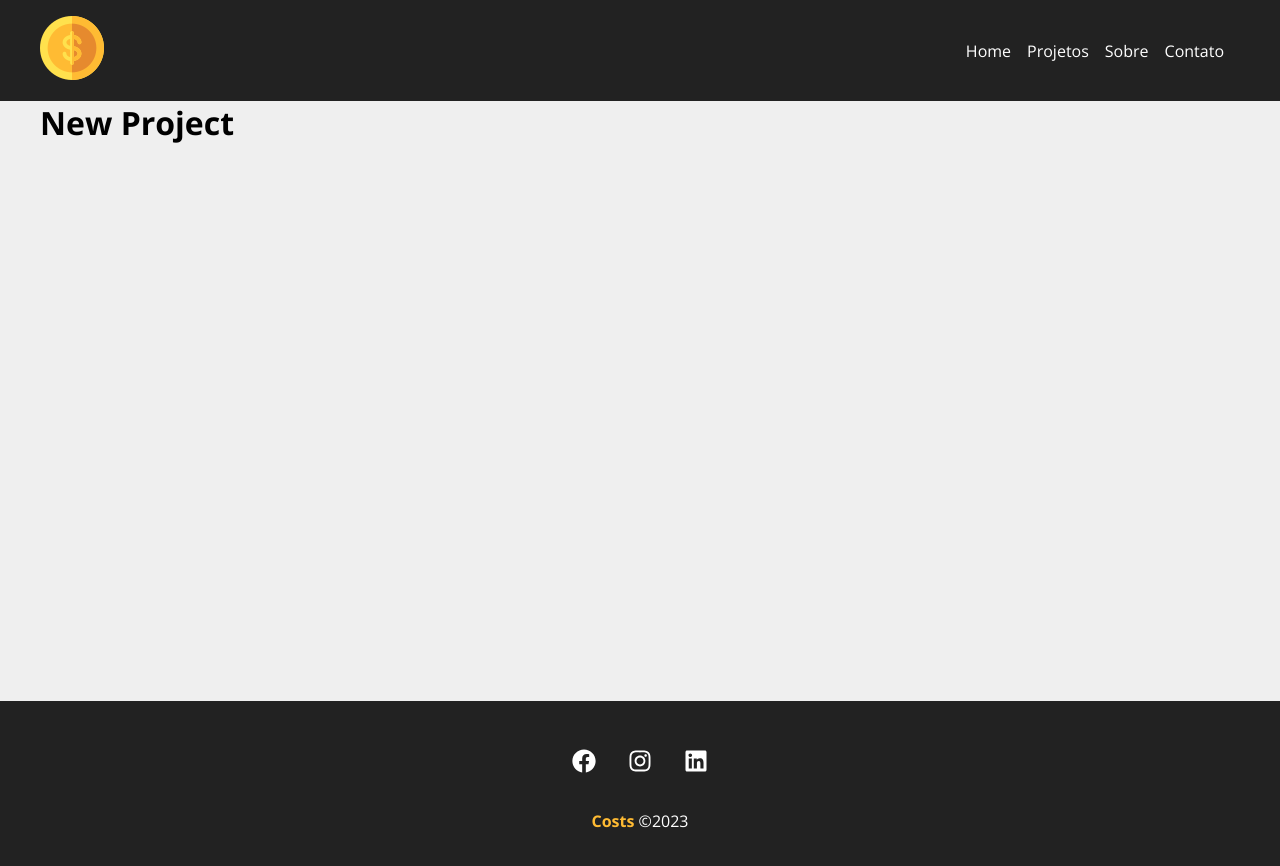
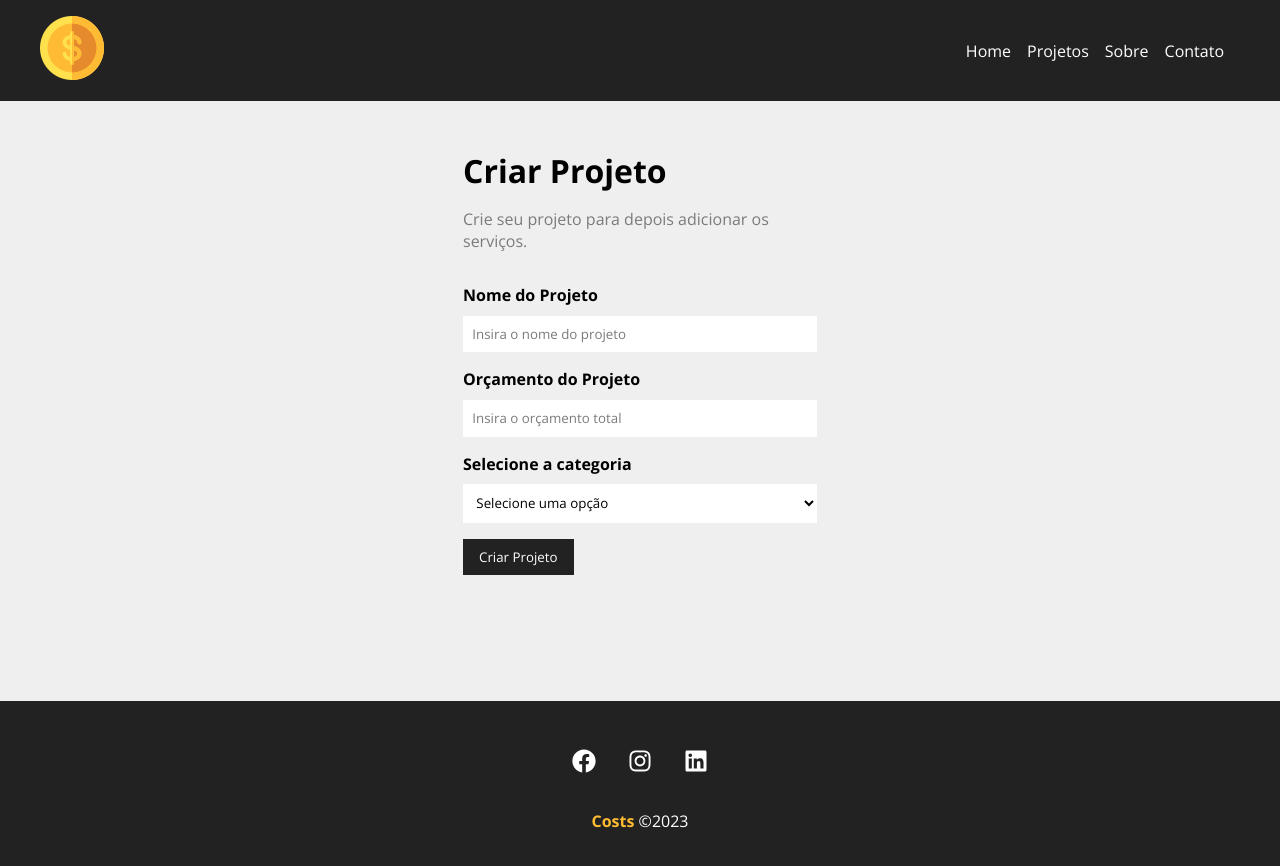
Before and after one commit to giancarlorosa/project-managing-react-training, a React (Create React App) app: page /newproject in a window 1280 px wide. Shown: the top 866 px of the page. Built offline with nearby package versions, Linux system fonts and the light colour scheme.

Commit message:
Adicionada página de criação e edição de projeto.

```diff
--- a/src/App.js
+++ b/src/App.js
@@ -1,4 +1,4 @@
-import { BrowserRouter as Router, Routes, Route, Link } from 'react-router-dom';
+import { BrowserRouter as Router, Routes, Route } from 'react-router-dom';
 import Company from './components/pages/Company';
 import Contact from './components/pages/Contact';
 import Home from './components/pages/Home';
--- /dev/null
+++ b/src/components/form/Input.js
@@ -0,0 +1,19 @@
+import styles from './Input.module.css'
+
+function Input({ type, text, name, placeholder, handleOnChange, value }) {
+  return (
+    <div className={styles.form_control}>
+      <label htmlFor={name}>{text}</label>
+      <input
+        type={type}
+        name={name}
+        id={name}
+        placeholder={placeholder}
+        onChange={handleOnChange}
+        value={value}
+      />
+    </div>
+  )
+}
+
+export default Input
--- /dev/null
+++ b/src/components/form/Input.module.css
@@ -0,0 +1,20 @@
+.form_control {
+  display: flex;
+  flex-direction: column;
+  margin-bottom: 1em;
+}
+
+.form_control label {
+  margin-bottom: .6em;
+  font-weight: bold;
+}
+
+.form_control input {
+  padding: .7em;
+  border-radius: 0;
+  border: none;
+}
+
+.form_control input::placeholder {
+  color: #7b7b7b;
+}
--- /dev/null
+++ b/src/components/form/Select.js
@@ -0,0 +1,14 @@
+import styles from './Select.module.css'
+
+function Select({ text, name, options, handleOnChange, value }) {
+  return (
+    <div className={styles.form_control}>
+      <label htmlFor={name}>{text}</label>
+      <select name={name} id={name}>
+        <option value="">Selecione uma opção</option>
+      </select>
+    </div>
+  )
+}
+
+export default Select
--- /dev/null
+++ b/src/components/form/Select.module.css
@@ -0,0 +1,17 @@
+.form_control {
+  display: flex;
+  flex-direction: column;
+  margin-bottom: 1em;
+}
+
+.form_control label {
+  margin-bottom: .6em;
+  font-weight: bold;
+}
+
+.form_control select {
+  padding: .7em;
+  border-radius: 0;
+  border: none;
+  background-color: #fff;
+}
--- /dev/null
+++ b/src/components/form/SubmitButton.js
@@ -0,0 +1,11 @@
+import styles from './SubmitButton.module.css'
+
+function SubmitButton({ text }) {
+  return (
+    <div>
+      <button className={styles.btn}>{text}</button>
+    </div>
+  )
+}
+
+export default SubmitButton
--- /dev/null
+++ b/src/components/form/SubmitButton.module.css
@@ -0,0 +1,13 @@
+.btn {
+  background-color: #222;
+  color: #fff;
+  padding: .7em 1.2em;
+  text-decoration: none;
+  transition: .5s;
+  cursor: pointer;
+  border: none;
+}
+
+.btn:hover {
+  color: #ffbb33;
+}
--- a/src/components/pages/NewProject.js
+++ b/src/components/pages/NewProject.js
@@ -1,5 +1,15 @@
+import styles from './NewProject.module.css'
+
+import ProjectForm from '../project/ProjectForm'
+
 function NewProject() {
-  return <h1>New Project</h1>
+  return (
+    <div className={styles.newproject_container}>
+      <h1>Criar Projeto</h1>
+      <p>Crie seu projeto para depois adicionar os serviços.</p>
+      <ProjectForm btnText="Criar Projeto" />
+    </div>
+  )
 }
 
 export default NewProject
--- /dev/null
+++ b/src/components/pages/NewProject.module.css
@@ -0,0 +1,14 @@
+.newproject_container {
+  max-width: 450px;
+  width: 100%;
+  margin: 0 auto;
+  padding: 3em;
+}
+
+.newproject_container h1 {
+  margin-bottom: .5em;
+}
+
+.newproject_container p {
+  color: #7b7b7b;
+}
--- /dev/null
+++ b/src/components/project/ProjectForm.js
@@ -0,0 +1,31 @@
+import styles from './ProjectForm.module.css'
+
+import Input from '../form/Input'
+import Select from '../form/Select'
+import SubmitButton from '../form/SubmitButton'
+
+function ProjectForm({ btnText }) {
+  return (
+    <form className={styles.form}>
+      <Input
+        type="text"
+        text="Nome do Projeto"
+        name="name"
+        placeholder="Insira o nome do projeto"
+      />
+      <Input
+        type="number"
+        text="Orçamento do Projeto"
+        name="budget"
+        placeholder="Insira o orçamento total"
+      />
+      <Select
+        name="category_id"
+        text="Selecione a categoria"
+      />
+      <SubmitButton text={btnText} />
+    </form>
+  )
+}
+
+export default ProjectForm
--- /dev/null
+++ b/src/components/project/ProjectForm.module.css
@@ -0,0 +1,4 @@
+.form {
+  width: 100%;
+  margin: 2em 0;
+}
```
